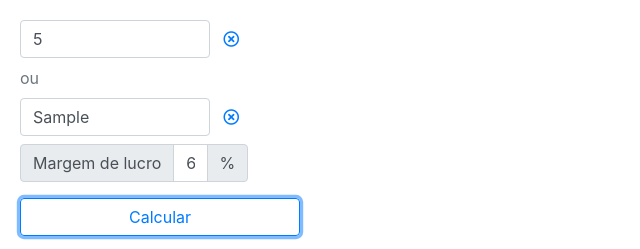
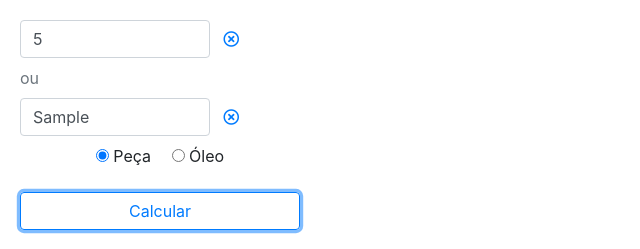
Before and after one commit to ismar1/brilhante, a browser extension: page index.html in a window 1280 px wide. Both pictures are taken after typing "5", "Sample" into the empty fields and a click on the button "Calcular". Shown: the whole page, without its empty margins (0-640 px from the left). Drawn offline with nearby package versions, Linux system fonts and the light colour scheme.

Commit message:
Acrescentado inputs radio para escolha entre peça e óleo e correção na validação

```diff
--- a/index.html
+++ b/index.html
@@ -51,9 +51,24 @@
     </div>
   </div>
 
-  <div class="row">
-    <div class="col-10">
-      <div class="input-group">
+  <form>
+    <div class="text-center">
+      <div class="mr-3 d-inline">
+        <label>
+          <input type="radio" name="tipo" value="60" id='input-peca' checked> <span id="peca">Peça</span>
+        </label>
+      </div>
+
+      <label>
+        <input type="radio" name="tipo" value="40" id='input-oleo'> <span id="oleo">Óleo</span>
+      </label>
+    </div>
+  </form>
+
+  <!-- <div class="row">
+    <div class="col-10"> -->
+
+      <!-- <div class="input-group">
         <div class="input-group-prepend">
           <div class="input-group-text">
             <span>Margem de lucro</span>
@@ -67,9 +82,9 @@
             <span>%</span>
           </div>
         </div>
-      </div>
-    </div>
-  </div>
+      </div> -->
+    <!-- </div>
+  </div> -->
 
   <button class="btn btn-outline-primary btn-block my-3" id="btn">Calcular</button>
 
--- a/script.js
+++ b/script.js
@@ -1,4 +1,4 @@
-document.addEventListener('DOMContentLoaded', function () {
+document.addEventListener('DOMContentLoaded', function() {
   // Função do cálculo
   const calculate = value => {
     document.querySelector('#custoResul').innerHTML = 'Custo: R$' + parseFloat(value).toFixed(2)
@@ -15,7 +15,7 @@ document.addEventListener('DOMContentLoaded', function () {
 
   // Conversão de código para número e impressão dos resultados
   const execute = () => {
-    margem = parseInt(document.querySelector('#margem').value)
+    margem = (document.querySelector('#input-peca').checked) ? 60 : 40
     valor = parseInt(document.querySelector('#valor').value)
     codigo = document.querySelector('#custo').value
     codigo = codigo.toLowerCase().split('')
@@ -45,9 +45,9 @@ document.addEventListener('DOMContentLoaded', function () {
       } else {
         if (codigoBoolean) {
           calculate(custo)
-        } else {
+        } else if (valor) {
           calculate(valor)
-        }
+        } else alert('Preencha um dos campos')
       }
     } else alert('Código inválido')
   }
@@ -63,15 +63,15 @@ document.addEventListener('DOMContentLoaded', function () {
   })
 
   // Calcula ao clicar no botão
-  document.querySelector('#btn').addEventListener('click', function () {
+  document.querySelector('#btn').addEventListener('click', function() {
     execute()
   })
 
   // Funções para limpar campos
-  document.querySelector('#clear').addEventListener('click', function () {
+  document.querySelector('#clear').addEventListener('click', function() {
     document.querySelector('#valor').value = ''
   })
-  document.querySelector('#clear2').addEventListener('click', function () {
+  document.querySelector('#clear2').addEventListener('click', function() {
     document.querySelector('#custo').value = ''
   })
 })
```
Also changed, not shown: style.css (line endings or trailing spaces).
